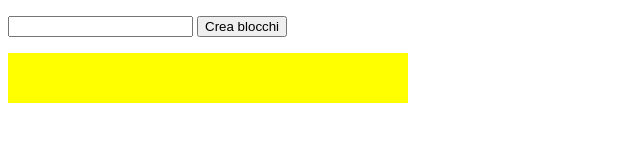
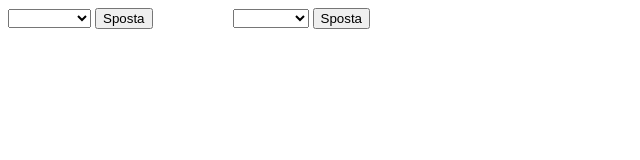
Before and after one commit to challenge-network-18-mar-24/javascript-fun, a plain HTML site: page index.html in a window 1280 px wide. Shown: the whole page, without its empty margins (0-640 px from the left). Drawn offline with Linux system fonts and the light colour scheme.

Commit message:
crea funzione di sposta a destra

```diff
--- a/css/style.css
+++ b/css/style.css
@@ -1,18 +1,4 @@
-#myContainer {
-  width: 400px;
-  height: 50px;
-  position: relative;
-  background: yellow;
+.container {
   display: flex;
-  gap: 5px;
+  gap: 5rem;
 }
-.blocco-blu {
-  background-color: blue;
-}
-.blocco-rosso {
-  background-color: red;
-}
-.blocco {
-  width: 50px;
-  height: 50px;
-}
--- a/index.html
+++ b/index.html
@@ -2,18 +2,24 @@
 
 <head>
   <link rel="stylesheet" href="./css/style.css">
-  <script src="./src/andreaScript.js"></script>
 </head>
 <html>
 <body>
 
-  <p>
-    <input id="numeroBlocchi" >
-    <button onclick="creaBlocco()">Crea blocchi</button>
-  </p>
+  <div class="container">
+    <div>
+      <select id="selectSx" >
+      </select>
+      <button onclick="spostaDx()">Sposta</button>
+    </div>
 
-  <div id="myContainer">
+    <div>
+      <select id="selectDx" >
+      </select>
+      <button onclick="spostaSx()">Sposta</button>
+    </div>
   </div>
 
+  <script src="./src/andreaScript.js"></script>
 </body>
 </html>
--- a/src/andreaScript.js
+++ b/src/andreaScript.js
@@ -1,12 +1,55 @@
-function creaBlocco() {
-  let myContainer = document.getElementById("myContainer");
-  let numeroBlocchi = document.getElementById("numeroBlocchi").value;
+let opzioniDx = ["Paperino", "Topolino", "Pippo"];
+let opzioniSx = ["Pluto", "Clarabella", "Eta Beta"];
 
-  for (let numero = 0; numero < numeroBlocchi; numero++) {
-    let blocco = document.createElement("div");
-    blocco.id = "blocco" + (numero + 1);
-    blocco.className = "blocco blocco-rosso";
+let selectDx = document.getElementById("selectDx");
+let selectSx = document.getElementById("selectSx");
 
-    myContainer.appendChild(blocco);
+function generaSelect() {
+  selectDx.innerHTML = "<option value=''></option>";
+  selectSx.innerHTML = "<option value=''></option>";
+
+  // Creazione select a destra
+  for (let x = 0; x < opzioniDx.length; x++) {
+    let nomeOpzione = opzioniDx[x];
+
+    // Crea opzione
+    let option = document.createElement("option");
+    option.innerHTML = nomeOpzione;
+    option.value = x;
+
+    // Aggungi opzione alla select
+    selectDx.appendChild(option);
+  }
+
+  // Creazione select a sinistra
+  let x = 0;
+  while (x < opzioniSx.length) {
+    let nomeOpzione = opzioniSx[x];
+
+    // Crea opzione
+    let option = new Option(nomeOpzione, x);
+
+    // Aggungi opzione alla select
+    selectSx.options.add(option);
+    x++
   }
 }
+
+generaSelect();
+
+function spostaDx() {
+  let indice = selectSx.value;
+  let nomeOpzione = opzioniSx[indice]
+
+  // aggiungi all'array lato dx
+  opzioniDx.push(nomeOpzione);
+
+  // togli dall'array lato sx
+  opzioniSx.splice(indice, 1);
+
+  generaSelect();
+}
+
+function spostaSx() {
+
+}
```
